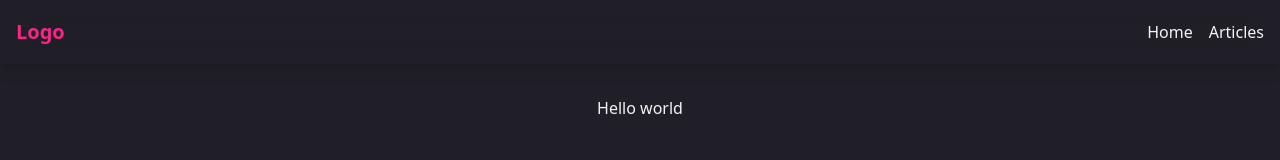
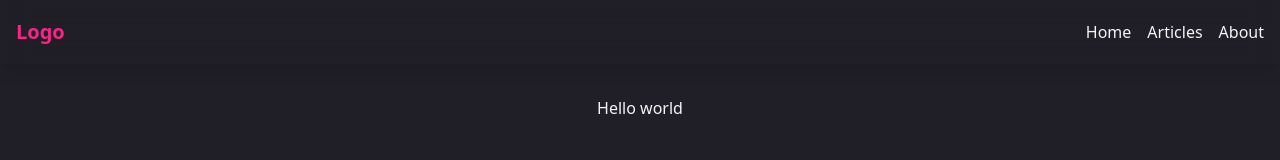
Before and after one commit to NtBat/blog-nextjs, a Next.js app: page / in a window 1280 px wide. Shown: the top 160 px of the page. Built offline with nearby package versions, Linux system fonts and the light colour scheme.

Commit message:
feat(created types and contracts for header): created types and contracts for header

```diff
--- a/src/app/layout.tsx
+++ b/src/app/layout.tsx
@@ -1,3 +1,5 @@
+import { headerConfig } from '@/config';
+
 import { Header } from '@/components/Header';
 import '@/styles/globals.css';
 
@@ -14,7 +16,7 @@ export default function RootLayout({
   return (
     <html lang="en">
       <body className="bg-primary text-gray-100">
-        <Header />
+        <Header items={headerConfig} />
         {children}
       </body>
     </html>
--- a/src/components/Header/Header.tsx
+++ b/src/components/Header/Header.tsx
@@ -2,9 +2,15 @@ import Link from 'next/link';
 
 import { Logo } from '@/components/Logo';
 
+import { HeaderNav } from '@/models';
+
 import * as S from './styles';
 
-export const Header = () => {
+type HeaderProps = {
+  items: HeaderNav;
+};
+
+export const Header = ({ items }: HeaderProps) => {
   return (
     <S.Container>
       <S.Content>
@@ -12,12 +18,11 @@ export const Header = () => {
 
         <nav>
           <S.NavList>
-            <S.NavItem>
-              <Link href="/">Home</Link>
-            </S.NavItem>
-            <S.NavItem>
-              <Link href="/articles">Articles</Link>
-            </S.NavItem>
+            {items.mainNav.map((item) => (
+              <S.NavItem key={item.title}>
+                <Link href={item.href}>{item.title}</Link>
+              </S.NavItem>
+            ))}
           </S.NavList>
         </nav>
       </S.Content>
--- /dev/null
+++ b/src/config/header.ts
@@ -0,0 +1,18 @@
+import { HeaderNav } from '@/models';
+
+export const headerConfig: HeaderNav = {
+  mainNav: [
+    {
+      title: 'Home',
+      href: '/'
+    },
+    {
+      title: 'Articles',
+      href: '/articles'
+    },
+    {
+      title: 'About',
+      href: '/about'
+    }
+  ]
+};
--- /dev/null
+++ b/src/config/index.ts
@@ -0,0 +1 @@
+export * from './header';
--- /dev/null
+++ b/src/models/index.ts
@@ -0,0 +1 @@
+export * from './Header';
```
Also changed, not shown: src/models/Header.ts (added, +8 -0 lines).
